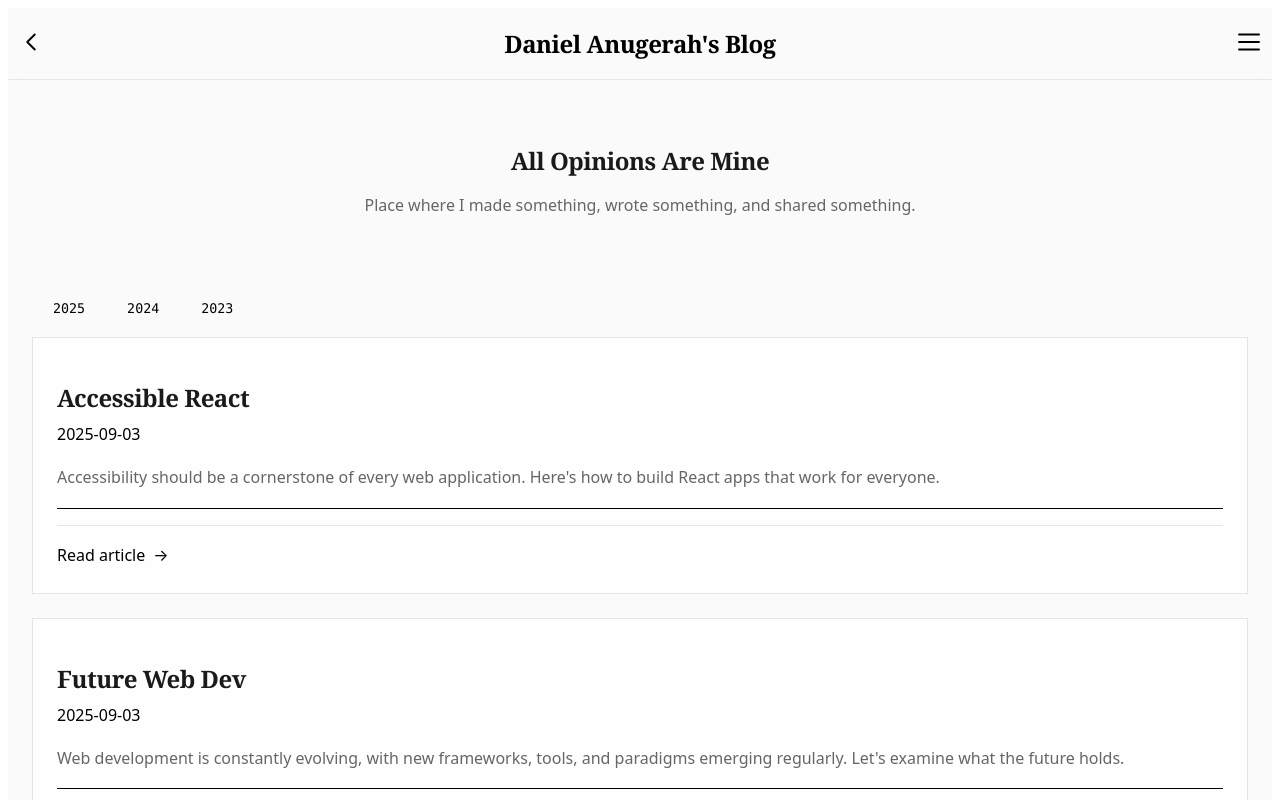
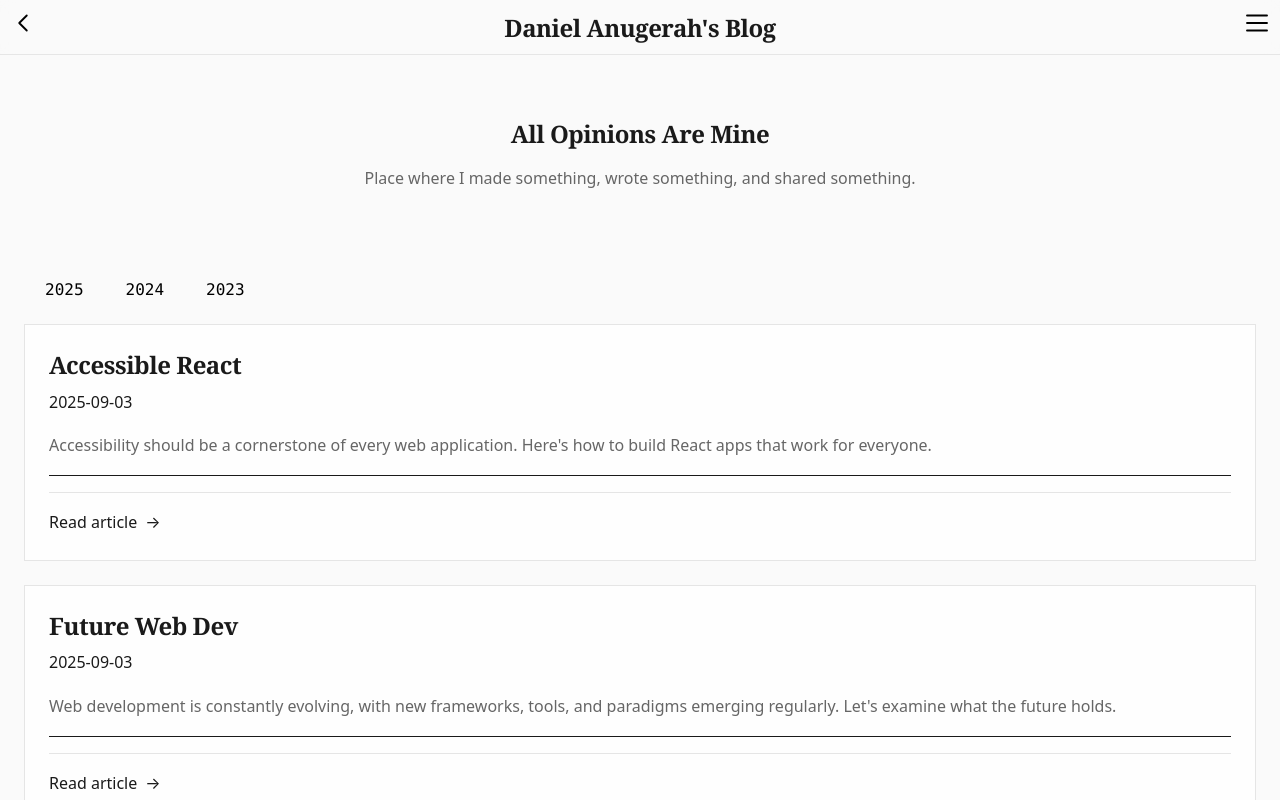
Before and after one commit to peacewalker122/personal-website, a React (Vite) app: page / in a window 1280 px wide. Shown: the top 800 px of the page. Built offline with nearby package versions, Linux system fonts and the light colour scheme.

Commit message:
add lazy loading and css reset

```diff
--- a/src/App.css
+++ b/src/App.css
@@ -1,5 +1,3 @@
-
-
 #root {
 	min-height: 100vh;
 	max-height: 100vh;
--- a/src/App.tsx
+++ b/src/App.tsx
@@ -1,91 +1,26 @@
-import { useState } from "react";
-import {
-  Route,
-  BrowserRouter as Router,
-  Routes,
-  useParams,
-} from "react-router-dom";
-import { ArticleContent } from "./components/ArticleContent";
-import { BlogIndex } from "./components/BlogIndex";
-import { NavBar } from "./components/NavBar";
-import { SettingsPanel } from "./components/SettingsPanel";
+import { lazy, Suspense } from "react";
+import { Route, BrowserRouter as Router, Routes } from "react-router-dom";
 import { ThemeProvider } from "./contexts/ThemeContext";
-import type { Post } from "./utils/posts";
-import { getPostBySlug } from "./utils/posts";
 
-function PostLoader() {
-  const { slug } = useParams();
-  const [post, setPost] = useState<Post | null>(null);
-  const [loading, setLoading] = useState(true);
-  const [error, setError] = useState("");
-
-  if (!post && loading) {
-    getPostBySlug(slug || "").then((postData) => {
-      if (postData) {
-        setPost(postData);
-      } else {
-        setError("Post not found");
-      }
-      setLoading(false);
-    });
-  }
-
-  if (loading) {
-    return (
-      <div className="min-h-screen flex items-center justify-center">
-        <div className="text-center py-24">Loading...</div>
-      </div>
-    );
-  }
-
-  if (error || !post) {
-    return (
-      <div className="min-h-screen flex flex-col items-center justify-center">
-        <NavBar title="Post Not Found" />
-        <SettingsPanel />
-        <div className="text-center py-24">
-          <h1 className="text-2xl font-bold mb-4">Post Not Found</h1>
-          <p className="text-neutral-600 mb-6">
-            {error || "The requested post could not be found."}
-          </p>
-          <a
-            href="/"
-            className="inline-block px-6 py-3 bg-neutral-200 hover:bg-neutral-300
-                     rounded-lg transition-colors duration-200"
-          >
-            ← Back to Blog
-          </a>
-        </div>
-      </div>
-    );
-  }
-
-  // Convert Post to the format expected by ArticleContent
-  const article = {
-    title: post.title,
-    author: "Author", // You can enhance this later
-    date: post.date,
-    readingTime: post.readingTime,
-    content: post.content,
-  };
-
-  return (
-    <div className="min-h-screen">
-      <NavBar title={post.title} />
-      <SettingsPanel />
-      <ArticleContent article={article} />
-    </div>
-  );
-}
+const BlogIndex = lazy(() => import("./components/BlogIndex"));
+const PostLoader = lazy(() => import("./components/PostLoader"));
 
 function App() {
   return (
     <ThemeProvider>
       <Router>
-        <Routes>
-          <Route path="/" element={<BlogIndex />} />
-          <Route path="/:slug" element={<PostLoader />} />
-        </Routes>
+        <Suspense
+          fallback={
+            <div className="min-h-screen flex items-center justify-center">
+              Loading...
+            </div>
+          }
+        >
+          <Routes>
+            <Route path="/" element={<BlogIndex />} />
+            <Route path="/post/:slug" element={<PostLoader />} />
+          </Routes>
+        </Suspense>
       </Router>
     </ThemeProvider>
   );
--- a/src/components/ArticleContent.tsx
+++ b/src/components/ArticleContent.tsx
@@ -47,7 +47,7 @@ export function ArticleContent({ article }: ArticleContentProps) {
         }
       }}
       className={`
-        min-h-screen transition-colors duration-300 animate-fade-in font-[Helvetica Neue]
+        min-h-screen transition-colors duration-300 animate-fade-in font-[Helvetica Neue] px-4 md:px-6
         ${theme === "dark" ? "bg-neutral-950" : "bg-neutral-50"}
       `}
       style={{
@@ -113,32 +113,7 @@ export function ArticleContent({ article }: ArticleContentProps) {
         </div>
 
         {/* End of Article */}
-        <footer className="mt-16 pt-8 border-t border-opacity-20">
-          <div
-            className="border-t"
-            style={{
-              borderTopColor:
-                theme === "dark"
-                  ? "var(--border-subtle)"
-                  : "var(--border-subtle)",
-            }}
-          >
-            <div
-              className={`
-              text-center text-sm pt-8
-              ${theme === "dark" ? "text-neutral-500" : "text-neutral-500"}
-            `}
-            >
-              <div className="flex items-center justify-center space-x-2">
-                <div className="w-2 h-2 rounded-full bg-current opacity-40" />
-                <span className="font-medium tracking-wide">
-                  End of article
-                </span>
-                <div className="w-2 h-2 rounded-full bg-current opacity-40" />
-              </div>
-            </div>
-          </div>
-        </footer>
+        <footer className="mt-16 pt-8 border-t border-opacity-20"></footer>
       </article>
     </main>
   );
--- a/src/components/BlogIndex.tsx
+++ b/src/components/BlogIndex.tsx
@@ -1,14 +1,14 @@
-import { useEffect, useState, useCallback } from "react";
+import { useCallback, useEffect, useState } from "react";
 import { useNavigate } from "react-router-dom";
+import metadata from "../../metadata.json";
 import { useTheme } from "../hooks/useTheme";
+import type { Post } from "../utils/posts";
 import { NavBar } from "./NavBar";
+import { PostCard } from "./PostCard";
 import { SettingsPanel } from "./SettingsPanel";
-import { PostCard } from "./PostCard";
-import type { Post } from "../utils/posts";
 import { YearCarousel } from "./YearCarousel";
-import metadata from "../../metadata.json";
 
-export function BlogIndex() {
+export default function BlogIndex() {
   const { theme, settingsVisible, toggleSettings } = useTheme();
   const navigate = useNavigate();
   const [posts, setPosts] = useState<Post[]>([]);
@@ -95,7 +95,7 @@ export function BlogIndex() {
   }, [handleScroll]);
 
   const handlePostClick = (slug: string) => {
-    navigate(`/${slug}`);
+    navigate(`/post/${slug}`);
   };
 
   const handleYearSelect = (year: number | null) => {
--- a/src/components/NavBar.tsx
+++ b/src/components/NavBar.tsx
@@ -56,7 +56,7 @@ export function NavBar({ title }: { title: string }) {
         <div className="flex items-center space-x-3">
           <h1
             className={`
-            font-serif text-lg font-medium tracking-tight
+            font-serif text-md md:text-lg font-medium tracking-tight
             transition-colors duration-200
             ${theme === "dark" ? "text-neutral-100" : "text-neutral-900"}
           `}
--- /dev/null
+++ b/src/components/PostLoader.tsx
@@ -0,0 +1,71 @@
+import { useState } from "react";
+import { useParams } from "react-router-dom";
+import { getPostBySlug, type Post } from "../utils/posts";
+import { NavBar } from "./NavBar";
+import { SettingsPanel } from "./SettingsPanel";
+import { ArticleContent } from "./ArticleContent";
+
+export default function PostLoader() {
+  const { slug } = useParams();
+  const [post, setPost] = useState<Post | null>(null);
+  const [loading, setLoading] = useState(true);
+  const [error, setError] = useState("");
+
+  if (!post && loading) {
+    getPostBySlug(slug || "").then((postData) => {
+      if (postData) {
+        setPost(postData);
+      } else {
+        setError("Post not found");
+      }
+      setLoading(false);
+    });
+  }
+
+  if (loading) {
+    return (
+      <div className="min-h-screen flex items-center justify-center">
+        <div className="text-center py-24">Loading...</div>
+      </div>
+    );
+  }
+
+  if (error || !post) {
+    return (
+      <div className="min-h-screen flex flex-col items-center justify-center">
+        <NavBar title="Post Not Found" />
+        <SettingsPanel />
+        <div className="text-center py-24">
+          <h1 className="text-2xl font-bold mb-4">Post Not Found</h1>
+          <p className="text-neutral-600 mb-6">
+            {error || "The requested post could not be found."}
+          </p>
+          <a
+            href="/"
+            className="inline-block px-6 py-3 bg-neutral-200 hover:bg-neutral-300
+                     rounded-lg transition-colors duration-200"
+          >
+            ← Back to Blog
+          </a>
+        </div>
+      </div>
+    );
+  }
+
+  // Convert Post to the format expected by ArticleContent
+  const article = {
+    title: post.title,
+    author: "Author", // You can enhance this later
+    date: post.date,
+    readingTime: post.readingTime,
+    content: post.content,
+  };
+
+  return (
+    <div className="min-h-screen">
+      <NavBar title={post.title} />
+      <SettingsPanel />
+      <ArticleContent article={article} />
+    </div>
+  );
+}
--- a/src/contexts/ThemeContext.tsx
+++ b/src/contexts/ThemeContext.tsx
@@ -1,5 +1,5 @@
-import { useState, useEffect } from "react";
 import type { ReactNode } from "react";
+import { useEffect, useState } from "react";
 import type { Theme } from "../types/theme";
 import { ThemeContext } from "./theme-context";
 
--- a/src/index.css
+++ b/src/index.css
@@ -1,6 +1,84 @@
 @tailwind base;
 @tailwind components;
 @tailwind utilities;
+
+/* CSS Reset & Base Styles */
+*,
+*::before,
+*::after {
+  box-sizing: border-box;
+}
+
+html {
+  line-height: 1.15;
+  -webkit-text-size-adjust: 100%;
+  scroll-behavior: smooth;
+}
+
+body {
+  margin: 0;
+  padding: 0;
+  font-family: inherit;
+  font-size: var(--text-base);
+  line-height: var(--line-height, 1.7);
+  color: var(--text-primary);
+  background-color: var(--bg-primary);
+  -webkit-font-smoothing: antialiased;
+  -moz-osx-font-smoothing: grayscale;
+  text-rendering: optimizeLegibility;
+}
+
+html, body {
+  height: 100%;
+}
+
+#root {
+  min-height: 100vh;
+  display: flex;
+  flex-direction: column;
+}
+
+/* Remove default margins from common elements */
+h1, h2, h3, h4, h5, h6,
+p, blockquote, pre,
+dl, dd, ol, ul,
+figure, hr {
+  margin: 0;
+}
+
+/* Remove default padding from lists */
+ol, ul {
+  padding-left: 0;
+  list-style: none;
+}
+
+/* Remove default button styles */
+button {
+  background: none;
+  border: none;
+  padding: 0;
+  font: inherit;
+  cursor: pointer;
+}
+
+/* Remove default input styles */
+input, textarea, select {
+  font: inherit;
+  margin: 0;
+}
+
+/* Remove default link styles */
+a {
+  text-decoration: none;
+  color: inherit;
+}
+
+/* Image optimization */
+img {
+  max-width: 100%;
+  height: auto;
+  display: block;
+}
 
 /* Tailwind v4 Configuration */
 @theme {
@@ -62,14 +140,8 @@
 		Roboto,
 		"Helvetica Neue",
 		Arial,
-		sans-serif,
-		"Fira Code", /* modern mono */
-		"Source Code Pro", /* Adobe mono */
-		Menlo, /* macOS */
-		Consolas, /* Windows */
-		"Courier New", /* fallback */
-		monospace; /* generic */
-	line-height: 1.7em;
+		sans-serif;
+	line-height: 1.7;
 	font-weight: 400;
 	font-synthesis: none;
 	text-rendering: optimizeLegibility;
@@ -101,7 +173,7 @@
 *::before,
 *::after {
 	transition-property:
-		color, background-color, border-color, opacity, transform;
+		color, background-color, border-color, opacity, transform, box-shadow;
 	transition-duration: var(--duration-normal);
 	transition-timing-function: var(--ease-out);
 }
@@ -158,10 +230,10 @@ p {
 /* Button Base Styles */
 button {
 	cursor: pointer;
-	border: none;
-	background: none;
 	font-family: inherit;
 	user-select: none;
+	border-radius: 4px;
+	transition: transform var(--duration-normal) var(--ease-out);
 }
 
 button:hover {
@@ -177,7 +249,8 @@ a {
 	color: var(--text-primary);
 	text-decoration: none;
 	text-underline-offset: 0.3em;
-	transition: text-decoration-color var(--duration-normal) var(--ease-out);
+	transition: text-decoration-color var(--duration-normal) var(--ease-out),
+	            color var(--duration-normal) var(--ease-out);
 }
 
 a:hover {
--- a/vite.config.ts
+++ b/vite.config.ts
@@ -1,6 +1,6 @@
+import tailwindcss from "@tailwindcss/vite";
+import react from "@vitejs/plugin-react-swc";
 import { defineConfig } from "vite";
-import react from "@vitejs/plugin-react-swc";
-import tailwindcss from "@tailwindcss/vite";
 import { viteStaticCopy } from "vite-plugin-static-copy";
 
 // https://vite.dev/config/
```
